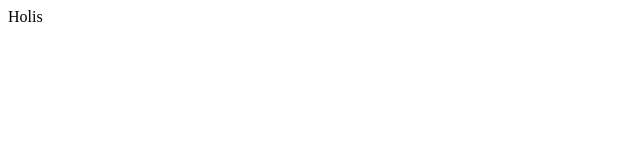
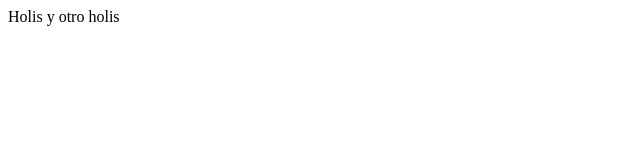
Before and after one commit to cvaldeslazo/Prueba-GitHub, a plain HTML site: page prueba1/index2.html in a window 1280 px wide. Shown: the full height of the page, 0-640 px from the left. Drawn offline with Linux system fonts and the light colour scheme.

Commit message:
2do commit

```diff
--- a/prueba1/index2.html
+++ b/prueba1/index2.html
@@ -6,6 +6,6 @@
     <title>Document</title>
 </head>
 <body>
-    <h> Holis</h>
+    <h> Holis y otro holis</h>
 </body>
 </html>
```
Also changed, not shown: index.html (+1 -1 lines).
